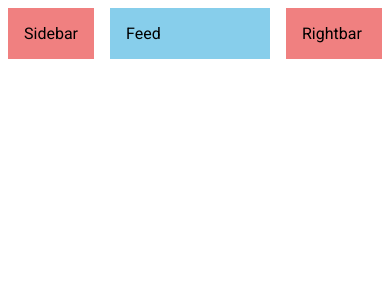
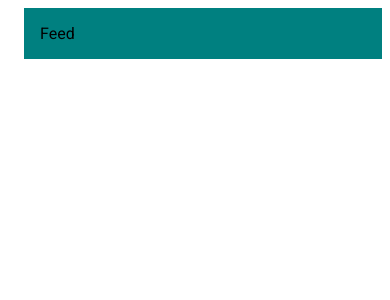
Before and after one commit to iota-unum/mui-tutorial, a React (Create React App) app: page / in a window 390 px wide. Shown: the top 300 px of the page. Built offline with nearby package versions, Linux system fonts and the light colour scheme.

Commit message:
feat: responsive layout

```diff
--- a/src/components/Feed.jsx
+++ b/src/components/Feed.jsx
@@ -3,7 +3,9 @@
 
 const Feed = () => {
   return (
-    <Box bgcolor='skyblue' flex={4} p={2}>Feed</Box>
+    <Box
+    sx={{backgroundColor:{xs: 'teal', sm:'skyblue'}}}
+    bgcolor='skyblue' flex={4} p={2}>Feed</Box>
   )
 }
 
--- a/src/components/Rightbar.jsx
+++ b/src/components/Rightbar.jsx
@@ -3,7 +3,10 @@
 
 const Rightbar = () => {
   return (
-    <Box bgcolor='lightcoral' flex={2} p={2}>Rightbar</Box>
+    <Box bgcolor='lightcoral' flex={2} p={2}
+
+    sx={{display: {xs:'none', sm:'block'}}}
+    >Rightbar</Box>
   )
 }
 
--- a/src/components/Sidebar.jsx
+++ b/src/components/Sidebar.jsx
@@ -3,7 +3,7 @@
 
 const Sidebar = () => {
   return (
-    <Box bgcolor='lightcoral' flex={1} p={2}>Sidebar</Box>
+    <Box bgcolor='lightcoral' flex={1} p={2} sx={{display: {xs: 'none', sm:'block'}}}>Sidebar</Box>
   )
 }
 
```
